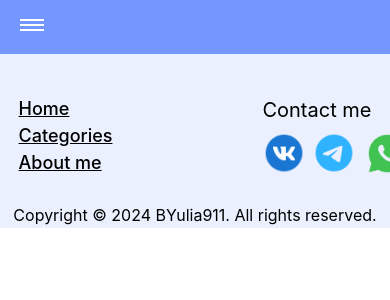
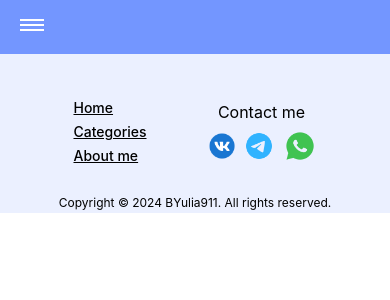
Before and after one commit to BYulia911/Blog, a React (Vite) app: page /Blog/about in a window 390 px wide. Shown: the top 300 px of the page. Built offline with nearby package versions, Linux system fonts and the light colour scheme.

Commit message:
Добавление адаптивности Footer

```diff
--- a/src/Components/Footer/Footer.module.css
+++ b/src/Components/Footer/Footer.module.css
@@ -36,6 +36,9 @@
 }
 
 .contacts {
+    display: flex;
+    flex-direction: column;
+    justify-content: center;
     align-self: center;
 }
 
@@ -78,6 +81,7 @@
     color: black;
     margin: 0;
     margin-bottom: 5px;
+    text-align: center;
 }
 
 .p {
@@ -87,3 +91,40 @@
     color: black;
     padding: 1px;
 }
+
+@media (max-width: 768px) {
+    .link {
+        font-size: 14px;
+    }
+
+    .navigation {
+        padding: 0;
+    }
+
+    .h4 {
+        font-size: 16px;
+    }
+
+    .footerContainer {
+        gap: 60px;
+    }
+
+    .logoVk {
+        height: 30px;
+        width: 30px;
+    }
+
+    .logoTg {
+        height: 28px;
+        width: 28px;
+    }
+
+    .logoWhatsup {
+        height: 34px;
+        width: 34px;
+    }
+
+    .p {
+        font-size: 12px;
+    }
+}
--- a/src/Components/NoteContainer/NoteContainer.module.css
+++ b/src/Components/NoteContainer/NoteContainer.module.css
@@ -20,8 +20,8 @@
 
 @media (max-width: 768px) {
     .img {
-        width: 170px;
-        height: 170px;
+        width: 240px;
+        height: 250px;
     }
 
     .p {
--- a/src/Pages/Home/Home.module.css
+++ b/src/Pages/Home/Home.module.css
@@ -9,6 +9,6 @@
 
 @media (max-width: 768px) {
     .containerAllNotes {
-        grid-template-columns: repeat(2, 1fr);
+        grid-template-columns: repeat(1, 1fr);
     }
 }
```
